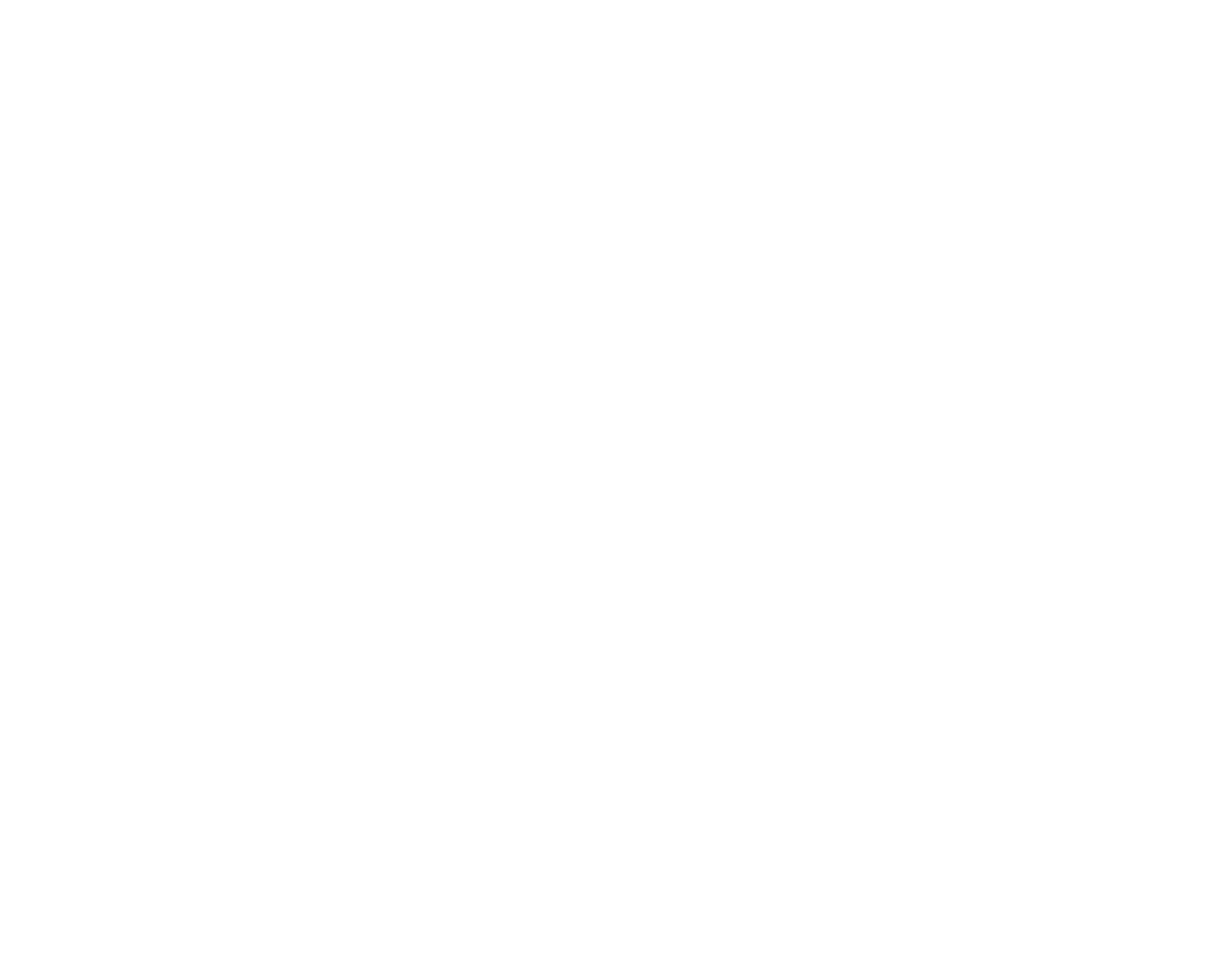
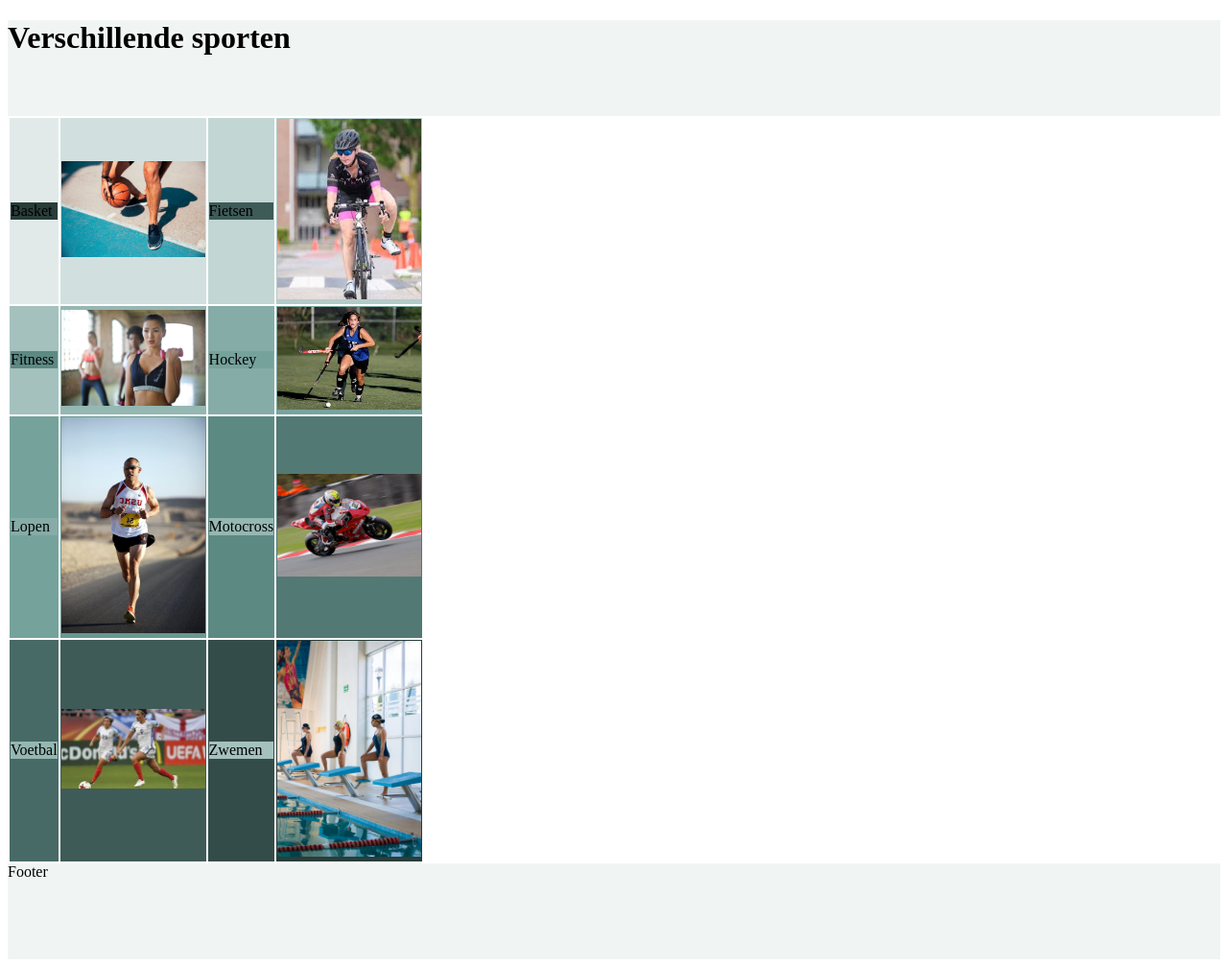
Before and after one commit to KellyVanderStock92/huiswerk_Les11-12, a plain HTML site: page index.html in a window 1280 px wide. Shown: the whole page at 96% size. Before the commit the page ends 800 px from the top, so only its background shows below. Drawn offline with Linux system fonts and the light colour scheme.

Commit message:
huiswerk afgewerkt, css afzonderlijk

```diff
--- a/CSS/style.css
+++ b/CSS/style.css
@@ -0,0 +1,88 @@
+header {
+	background-color: #f0f5f4;
+	width: 100%;
+	height: 100px;
+}
+
+footer {
+	background-color: #f0f5f4;
+	width: 100%;
+	height: 100px;
+}
+img {
+	width: 150px;
+	height: auto;
+}
+#een {
+	background-color: #e1eae9;
+}
+#een p {
+	background-color: #293d3a;
+}
+#twee {
+	background-color: #d1e0de;
+}
+#drie {
+	background-color: #c2d6d3;
+}
+#drie p {
+	background-color: #3e5b57;
+}
+#vier {
+	background-color: #b3cbc8;
+}
+#vijf {
+	background-color: #a4c1bd;
+}
+#vijf p {
+	background-color: #5d8983;
+}
+#zes {
+	background-color: #95b7b2;
+}
+#zeven {
+	background-color: #86aca7;
+}
+#zeven p {
+	background-color: #76a29c;
+}
+#acht {
+	background-color: #78a49e;
+}
+#negen {
+	background-color: #76a29c;
+}
+#negen p {
+	background-color: #86aca7;
+}
+#tien {
+	background-color: #679891;
+}
+#elf {
+	background-color: #5d8983;
+}
+#elf p {
+	background-color: #95b7b2;
+}
+#twaalf {
+	background-color: #537974;
+}
+#dertien {
+	background-color: #486a66;
+}
+#dertien p {
+	background-color: #95b7b2;
+}
+#veertien {
+	background-color: #3e5b57;
+}
+#vijftien {
+	background-color: #344c49;
+}
+
+#vijftien p {
+	background-color: #a4c1bd;
+}
+#zestien {
+	background-color: #293d3a;
+}
--- a/index.html
+++ b/index.html
@@ -1,12 +1,48 @@
 <!DOCTYPE html>
 <html lang="en">
-<head>
-    <meta charset="UTF-8">
-    <meta name="viewport" content="width=device-width, initial-scale=1.0">
-    <title>Webdesign huiswerk les 11-12</title>
-    <link rel="stylesheet" href="CSS/style.css">
-</head>
-<body>
+	<head>
+		<meta charset="UTF-8" />
+		<meta name="viewport" content="width=device-width, initial-scale=1.0" />
+		<title>Webdesign huiswerk les 11-12</title>
+		<link rel="stylesheet" href="CSS/style.css" />
+	</head>
+	<body>
+		<header>
+			<h1>Verschillende sporten</h1>
+		</header>
 
-</body>
+		<table>
+			<tr>
+				<td id="een"><p>Basket</p></td>
+				<td id="twee">
+					<img src="IMG/basket.webp" alt="basket" />
+				</td>
+				<td id="drie"><p>Fietsen</p></td>
+				<td id="vier">
+					<img src="IMG/fietsen.jpeg" alt="fietsen" />
+				</td>
+			</tr>
+			<tr>
+				<td id="vijf"><p>Fitness</p></td>
+				<td id="zes">
+					<img src="IMG/fitness.jpeg" alt="fitness" />
+				</td>
+				<td id="zeven"><p>Hockey</p></td>
+				<td id="acht"><img src="IMG/hockey.jpeg" alt="hockey" /></td>
+			</tr>
+			<tr>
+				<td id="negen"><p>Lopen</p></td>
+				<td id="tien"><img src="IMG/lopen.jpg" alt="" lopen /></td>
+				<td id="elf"><p>Motocross</p></td>
+				<td id="twaalf"><img src="IMG/motocross.jpg" alt="" motocross /></td>
+			</tr>
+			<tr>
+				<td id="dertien"><p>Voetbal</p></td>
+				<td id="veertien"><img src="IMG/voetbal.jpeg" alt="voetbal" /></td>
+				<td id="vijftien"><p>Zwemen</p></td>
+				<td id="zestien"><img src="IMG/zwemmen.jpeg" alt="zwemmen" /></td>
+			</tr>
+		</table>
+		<footer>Footer</footer>
+	</body>
 </html>
```
Also changed, not shown: IMG/basket.webp (added), IMG/fietsen.jpeg (added), IMG/fitness.jpeg (added), IMG/hockey.jpeg (added), IMG/lopen.jpg (added), IMG/motocross.jpg (added), IMG/voetbal.jpeg (added), IMG/zwemmen.jpeg (added), 1 other file.
